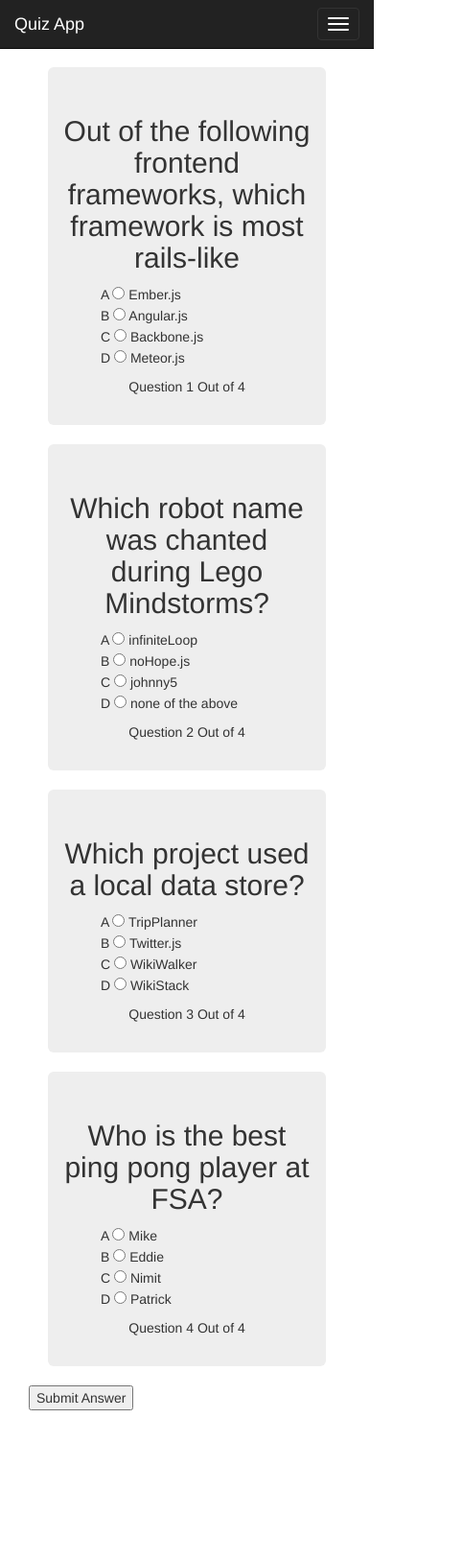
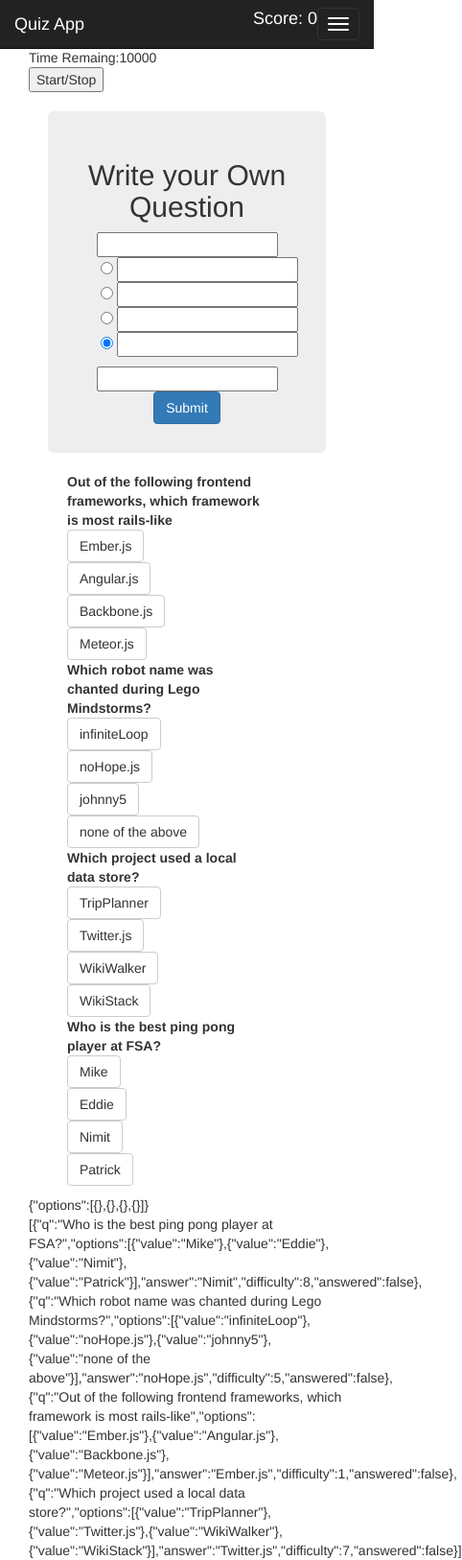
Before and after one commit to GrantSchoffelen/angular-quiz, a website: page app/index.html in a window 390 px wide. Shown: the whole page at 96% size, 482 px wide, since content can reach past the window. Before the commit the page ends 1490 px from the top, so only its background shows below. Drawn offline with nearby package versions, Linux system fonts and the light colour scheme; some packages are replaced by stand-ins of ours; files that its build step writes are made by us from their sources.

Commit message:
quiz-app

```diff
--- a/app/index.html
+++ b/app/index.html
@@ -50,6 +50,8 @@
         <script src="scripts/app.js"></script>
         <script src="scripts/controllers/main.js"></script>
         <script src="scripts/controllers/about.js"></script>
+        <script src="scripts/controllers/quiz.js"></script>
+        <script src="scripts/controllers/question.js"></script>
         <!-- endbuild -->
 </body>
 </html>
--- a/app/scripts/controllers/main.js
+++ b/app/scripts/controllers/main.js
@@ -13,45 +13,5 @@ angular.module('quizApp')
       'HTML5 Boilerplate',
       'AngularJS',
       'Karma'
-    ],
-    $scope.quiz = [
-	    {
-	      "q": "Who is the best ping pong player at FSA?",
-	      'options': [{ 'value': "Mike"} , { 'value': "Eddie"} , {'value' : "Nimit"} , { 'value': "Patrick"}],
-	      'answer': "Nimit",
-	      'difficulty': 4
-	    },
-	    { "q": "Which robot name was chanted during Lego Mindstorms?",
-	      'options':[{ 'value': 'infiniteLoop'} , { 'value': 'noHope.js'} , {'value' : 'johnny5'} , { 'value': 'none of the above'}],
-	      'answer':'noHope.js',
-	      'difficulty': 2
-	    },
-	    {
-	      'q': "Out of the following frontend frameworks, which framework is most rails-like",
-	      'options':[{ 'value': 'Ember.js'} ,{ 'value': 'Angular.js'} , {'value' : 'Backbone.js'} , { 'value': 'Meteor.js'}],
-	      'answer':'Ember.js',
-	      'difficulty': 1
-	    },
-	    {
-	      'q': "Which project used a local data store?",
-	      'options':[{ 'value': 'TripPlanner'} ,{ 'value': 'Twitter.js'} , {'value' : 'WikiWalker'} , { 'value': 'WikiStack'}],
-	      'answer':'Twitter.js',
-	      'difficulty': 3
-	    }
-	];
-	$scope.letters = ['A', 'B', 'C', 'D', 'E'];
-	$scope.userInput = [];
-	$scope.oneAnswer = '';
-
-
-	$scope.test = function() {
-		console.log($scope.model.oneAnswer)
-		// if ($scope.userInput)
-		// console.log(option.value)
-		var answer = [];
-		for (var i = 0; i < $scope.quiz.length; i++) {
-			answer.push($scope.quiz[i].answer)
-		};
-	}
-
+    ];
   });
--- /dev/null
+++ b/app/scripts/controllers/question.js
@@ -0,0 +1,35 @@
+'use strict';
+
+/**
+ * @ngdoc function
+ * @name quizApp.controller:QuestionCtrl
+ * @description
+ * # QuestionCtrl
+ * Controller of the quizApp
+ */
+angular.module('quizApp')
+  .controller('QuestionCtrl', function ($scope) {
+    $scope.awesomeThings = [
+      'HTML5 Boilerplate',
+      'AngularJS',
+      'Karma'
+    ];
+
+
+    $scope.checkAnswer = function(question, val) {
+      // check if the given val matches the answer
+     // console.log("question: ", question)
+      if (!question.answered) {
+        question.answered = true;
+
+        if (question.answer === val) {
+          //$scope.points += 10;
+          $scope.$emit('MyEvent', 10)
+        } else {
+          // $scope.points -= 10;
+          $scope.$emit('MyEvent', -10)
+        }
+      }
+
+    };
+})
--- /dev/null
+++ b/app/scripts/controllers/quiz.js
@@ -0,0 +1,121 @@
+'use strict';
+
+/**
+ * @ngdoc function
+ * @name quizApp.controller:QuizCtrl
+ * @description
+ * # QuizCtrl
+ * Controller of the quizApp
+ */
+angular.module('quizApp')
+	.controller('QuizCtrl', function($scope) {
+		var ctrl = this;
+		this.timeRemaining = 10000;
+		setInterval(function() {
+			if (timerOn === true) {
+				ctrl.timeRemaining--
+			} else if (timerOn === false) {
+				ctrl.timeRemaining = ctrl.timeRemaining
+			}
+			$scope.$apply();
+		}, 1000)
+
+		$scope.toggle = function() {
+
+			if (timerOn) {
+				timerOn = false
+			} else {
+				timerOn = true;
+			}
+		}
+
+var timerOn = false;
+
+
+
+
+		this.awesomeThings = [
+			'HTML5 Boilerplate',
+			'AngularJS',
+			'Karma'
+		];
+		this.quiz = [{
+			'q': 'Who is the best ping pong player at FSA?',
+			'options': [{
+				'value': 'Mike'
+			}, {
+				'value': 'Eddie'
+			}, {
+				'value': 'Nimit'
+			}, {
+				'value': 'Patrick'
+			}],
+			'answer': 'Nimit',
+			'difficulty': 8,
+			'answered': false
+		}, {
+			'q': 'Which robot name was chanted during Lego Mindstorms?',
+			'options': [{
+				'value': 'infiniteLoop'
+			}, {
+				'value': 'noHope.js'
+			}, {
+				'value': 'johnny5'
+			}, {
+				'value': 'none of the above'
+			}],
+			'answer': 'noHope.js',
+			'difficulty': 5,
+			'answered': false
+		}, {
+			'q': 'Out of the following frontend frameworks, which framework is most rails-like',
+			'options': [{
+				'value': 'Ember.js'
+			}, {
+				'value': 'Angular.js'
+			}, {
+				'value': 'Backbone.js'
+			}, {
+				'value': 'Meteor.js'
+			}],
+			'answer': 'Ember.js',
+			'difficulty': 1,
+			'answered': false
+		}, {
+			'q': 'Which project used a local data store?',
+			'options': [{
+				'value': 'TripPlanner'
+			}, {
+				'value': 'Twitter.js'
+			}, {
+				'value': 'WikiWalker'
+			}, {
+				'value': 'WikiStack'
+			}],
+			'answer': 'Twitter.js',
+			'difficulty': 7,
+			'answered': false
+		}];
+
+		$scope.nextQuestion = {
+			options: [{}, {}, {}, {}]
+		};
+
+		$scope.points = 0;
+
+
+		$scope.someFunctionThatDoesntExistYet = function() {
+			// push the newly created question and its options
+			$scope.quiz.push($scope.nextQuestion);
+			// zero out nextQuestion by making a new blank one
+			$scope.nextQuestion = {
+				options: [{}, {}, {}, {}]
+			};
+		};
+
+		$scope.$on('MyEvent', function(event, paramPoints) {
+			$scope.points += paramPoints;
+		})
+
+
+	});
--- a/app/styles/main.scss
+++ b/app/styles/main.scss
@@ -17,3 +17,8 @@ ul {
   text-align: center;
   margin: 20px;
 }
+
+h4 {
+	color: white;
+	float: right;
+}
--- a/app/views/main.html
+++ b/app/views/main.html
@@ -1,3 +1,5 @@
+
+<div  ng-controller="QuizCtrl as quiz">
 <div class="navbar navbar-inverse navbar-fixed-top" role="navigation">
   <div class="container">
     <div class="navbar-header">
@@ -8,6 +10,7 @@
         <span class="icon-bar"></span>
       </button>
       <a class="navbar-brand" href="#">Quiz App</a>
+      <h4>Score: {{ points }}</h4>
     </div>
     <div class="collapse navbar-collapse">
     </div><!--/.nav-collapse -->
@@ -15,30 +18,52 @@
 </div>
 
 <div class="container">
-      <form ng-submit="test()">
-    <div class="jumbotron question" ng-repeat="question in quiz | orderBy: 'difficulty' ">
-        <h2>{{question.q}}</h2>
 
+  <div>
+     Time Remaing:{{quiz.timeRemaining}}
+  </div>
+  <button ng-click = "toggle()"> Start/Stop</button>
+
+  <div class="jumbotron question">
+    <form ng-submit="someFunctionThatDoesntExistYet()">
+    <h2>Write your Own Question</h2>
+      <input type="text" ng-model="quiz.nextQuestion.q">
       <ul id='question-list'>
-          <li ng-repeat='option in question.options'>{{letters[$index]}}  <input type="radio" name="quiz_option {{$parent.$index}} " value="{{option.value}}"><span>  </span>{{option.value}}</li>
+        <li ng-repeat="option in nextQuestion.options">
+          <input type="radio" name="correct" ng-model="nextQuestion.answer" ng-value="option.value">
+          <input type="text" ng-model="option.value">
+        </li>
       </ul>
-      Question {{$index+1}} Out of 4
+      <div>
+        <input type="number" ng-model="nextQuestion.difficulty">
       </div>
-        <input type= 'submit' value="Submit Answer">
+      <button class="btn btn-primary" type="submit">Submit</button>
     </form>
-    <br>
+  </div>
+  <ul>
+    <li ng-controller = "QuestionCtrl as questions" ng-repeat="question in quiz.quiz | orderBy:'difficulty'">
+      <h4>Question {{ $index + 1 }}</h4>
+      <strong>{{ question.q }}</strong>
+      <div ng-repeat="option in question.options">
+        <button class="btn btn-default" ng-click="checkAnswer(question, option.value)">
+          {{ option.value }}
+        </button>
+      </div>
+    </li>
+  </ul>
+   <div>
+    {{ nextQuestion }}
+  </div>
+  <div>{{quiz.quiz}}</div>
+
+</div><!-- /.container -->
 </div>
 
 
 
-<!--   <div ng-repeat="question in quiz | orderBy: 'difficulty' ">
-    <strong>Question Number {{$index+1}}</strong></br>
-    <strong>{{question.q}}</strong>
-    <ul>
-      <li ng-repeat='option in question.options'><input name='quiz_option' type = 'radio'><span>{{letters[$index]}}</span>  {{option.value}}</li>
-    </ul>
-    <center>
-    {{3-$index}} Question Left
-    </center>
-    <br>
-  </div> -->
+
+<!-- Bootstrap core JavaScript
+================================================== -->
+<!-- Placed at the end of the document so the pages load faster -->
+<!--<script src="https://ajax.googleapis.com/ajax/libs/jquery/1.11.0/jquery.min.js"></script>-->
+<!--<script src="../../dist/js/bootstrap.min.js"></script>-->
```
Also changed, not shown: test/spec/controllers/question.js (added, +22 -0 lines), test/spec/controllers/quiz.js (added, +22 -0 lines). Lines whose indentation alone changed are shown as unchanged.
